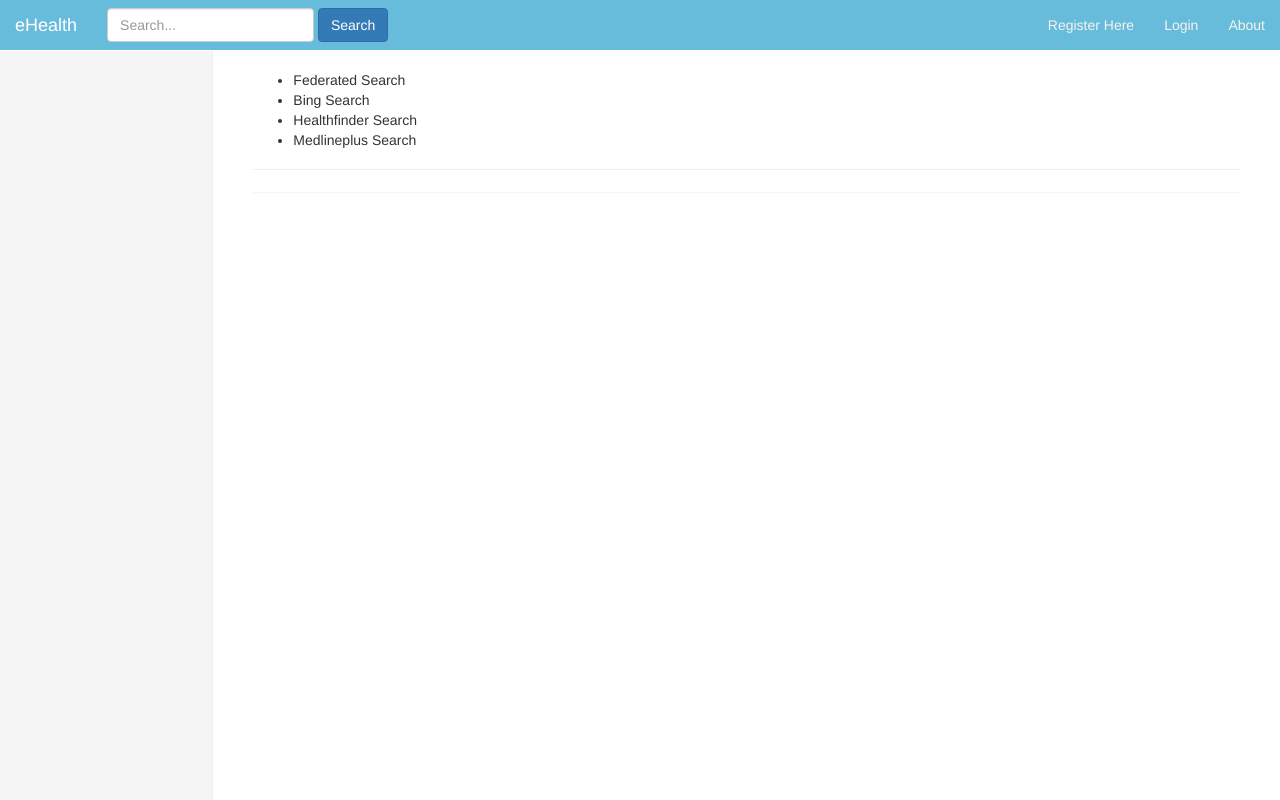
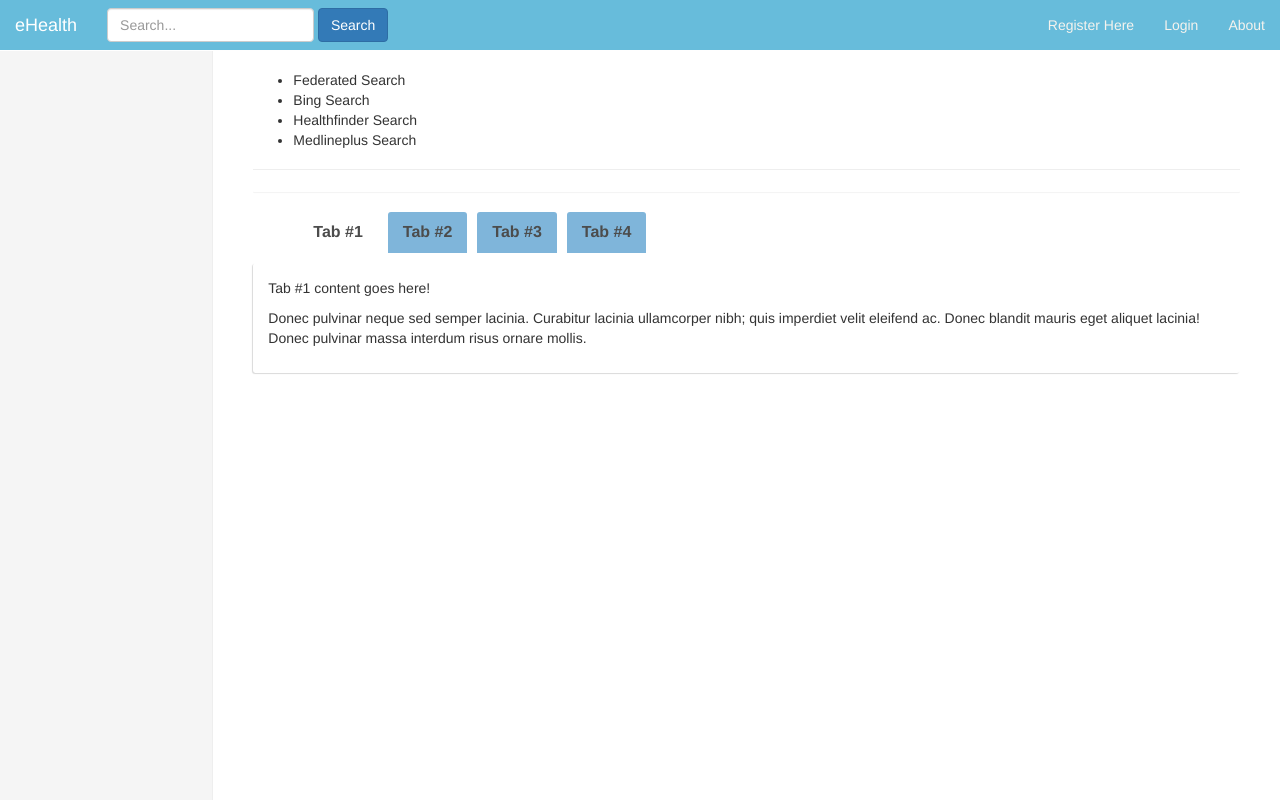
Before and after one commit to ppartarr/HealthSearchApplication, a Django app: page /search/ in a window 1280 px wide. Run offline with Django 3.2, Linux system fonts and the light colour scheme; some libraries are stand-ins or nearby versions.

Commit message:
Added tabs to css, but only 1 is working atm

```diff
--- a/health_search/static/css/dashboard.css
+++ b/health_search/static/css/dashboard.css
@@ -103,3 +103,60 @@ body {
   display: inline-block;
   border-radius: 50%;
 }
+
+/*----- Tabs -----*/
+.tabs {
+    width:100%;
+    display:inline-block;
+}
+
+    /*----- Tab Links -----*/
+    /* Clearfix */
+    .tab-links:after {
+        display:block;
+        clear:both;
+        content:'';
+    }
+
+    .tab-links li {
+        margin:0px 5px;
+        float:left;
+        list-style:none;
+    }
+
+        .tab-links a {
+            padding:9px 15px;
+            display:inline-block;
+            border-radius:3px 3px 0px 0px;
+            background:#7FB5DA;
+            font-size:16px;
+            font-weight:600;
+            color:#4c4c4c;
+            transition:all linear 0.15s;
+        }
+
+        .tab-links a:hover {
+            background:#a7cce5;
+            text-decoration:none;
+        }
+
+    li.active a, li.active a:hover {
+        background:#fff;
+        color:#4c4c4c;
+    }
+
+    /*----- Content of Tabs -----*/
+    .tab-content {
+        padding:15px;
+        border-radius:3px;
+        box-shadow:-1px 1px 1px rgba(0,0,0,0.15);
+        background:#fff;
+    }
+
+        .tab {
+            display:none;
+        }
+
+        .tab.active {
+            display:block;
+        }
--- a/health_search/templates/base.html
+++ b/health_search/templates/base.html
@@ -18,8 +18,8 @@
 
     <link rel="stylesheet" type="text/css" href="{% static "css/bootstrap.css" %}" media="screen" />
     <link rel="stylesheet" type="text/css" href="{% static "css/dashboard.css" %}" media="screen" />
-    <!--<link rel="stylesheet" type="text/css" href="bootstrap.css" >-->
-    <!--<link href="http://getbootstrap.com/examples/dashboard/dashboard.css" rel="stylesheet">-->
+   <!-- <link href="http://getbootstrap.com/dist/css/bootstrap.min.css" rel="stylesheet">
+    <link href="http://getbootstrap.com/examples/dashboard/dashboard.css" rel="stylesheet">-->
 
     <!--[if lt IE 9]>
     <script src="https://oss.maxcdn.com/html5shiv/3.7.2/html5shiv.min.js"></script>
--- a/health_search/templates/eHealth/search.html
+++ b/health_search/templates/eHealth/search.html
@@ -37,8 +37,36 @@
             </div>
         </div>
     </div>
-    {% for result in federated_results %}
-    {{ result.title }} </br>
-    {% endfor %}
+
+    <div class="tabs">
+    <ul class="tab-links">
+        <li class="active"><a href="#tab1">Tab #1</a></li>
+        <li><a href="#tab2">Tab #2</a></li>
+        <li><a href="#tab3">Tab #3</a></li>
+        <li><a href="#tab4">Tab #4</a></li>
+    </ul>
+
+    <div class="tab-content">
+        <div id="tab1" class="tab active">
+            <p>Tab #1 content goes here!</p>
+            <p>Donec pulvinar neque sed semper lacinia. Curabitur lacinia ullamcorper nibh; quis imperdiet velit eleifend ac. Donec blandit mauris eget aliquet lacinia! Donec pulvinar massa interdum risus ornare mollis.</p>
+        </div>
+
+        <div id="tab2" class="tab">
+            <p>Tab #2 content goes here!</p>
+            <p>Donec pulvinar neque sed semper lacinia. Curabitur lacinia ullamcorper nibh; quis imperdiet velit eleifend ac. Donec blandit mauris eget aliquet lacinia! Donec pulvinar massa interdum risus ornare mollis. In hac habitasse platea dictumst. Ut euismod tempus hendrerit. Morbi ut adipiscing nisi. Etiam rutrum sodales gravida! Aliquam tellus orci, iaculis vel.</p>
+        </div>
+
+        <div id="tab3" class="tab">
+            <p>Tab #3 content goes here!</p>
+            <p>Donec pulvinar neque sed semper lacinia. Curabitur lacinia ullamcorper nibh; quis imperdiet velit eleifend ac. Donec blandit mauris eget aliquet lacinia! Donec pulvinar massa interdum ri.</p>
+        </div>
+
+        <div id="tab4" class="tab">
+            <p>Tab #4 content goes here!</p>
+            <p>Donec pulvinar neque sed semper lacinia. Curabitur lacinia ullamcorper nibh; quis imperdiet velit eleifend ac. Donec blandit mauris eget aliquet lacinia! Donec pulvinar massa interdum risus ornare mollis. In hac habitasse platea dictumst. Ut euismod tempus hendrerit. Morbi ut adipiscing nisi. Etiam rutrum sodales gravida! Aliquam tellus orci, iaculis vel.</p>
+        </div>
+    </div>
+</div>
 
 {% endblock %}
```
